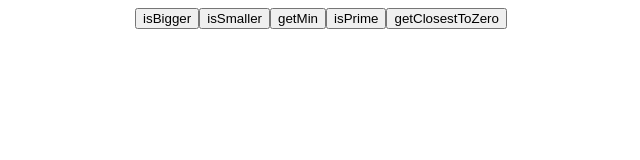
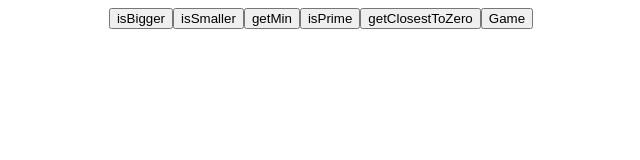
Before and after one commit to romua/L10_JS_Functions, a plain HTML site: page index.html in a window 1280 px wide. Shown: the whole page, without its empty margins (319-959 px from the left). Drawn offline with Linux system fonts and the light colour scheme.

Commit message:
Added game with functions

```diff
--- a/index.html
+++ b/index.html
@@ -12,6 +12,7 @@
 	<button type="button"  onclick="getMin(3,1,0,0)">getMin</button>
 	<button type="button"  onclick="isPrime(31)">isPrime</button>
 	<button type="button"  onclick="getClosestToZero(-3, -2 , 3 , 2)">getClosestToZero</button>
+	<button type="button"  onclick="game()">Game</button>
 
 	<script src="js/main.js" defer></script>
 </body>
```
